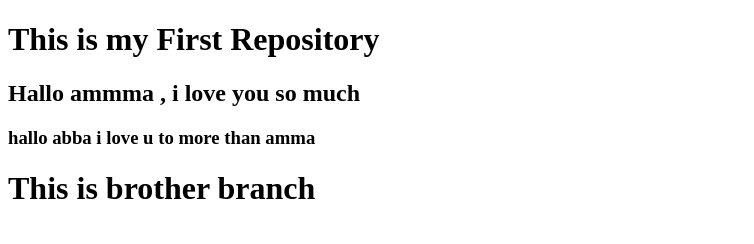
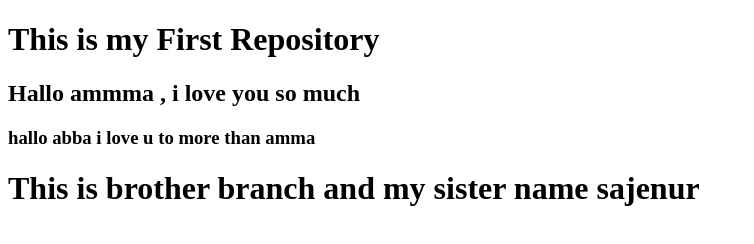
Before and after one commit to golamrabbani93/my-first-repo, a plain HTML site: page index.html in a window 1280 px wide. Shown: the whole page, without its empty margins (0-754 px from the left). Drawn offline with Linux system fonts and the light colour scheme.

Commit message:
Sister name

```diff
--- a/index.html
+++ b/index.html
@@ -10,6 +10,6 @@
 		<h1>This is my First Repository</h1>
 		<h2>Hallo ammma , i love you so much</h2>
 		<h3>hallo abba i love u to more than amma</h3>
-		<h1>This is brother branch</h1>
+		<h1>This is brother branch and my sister name sajenur</h1>
 	</body>
 </html>
```
